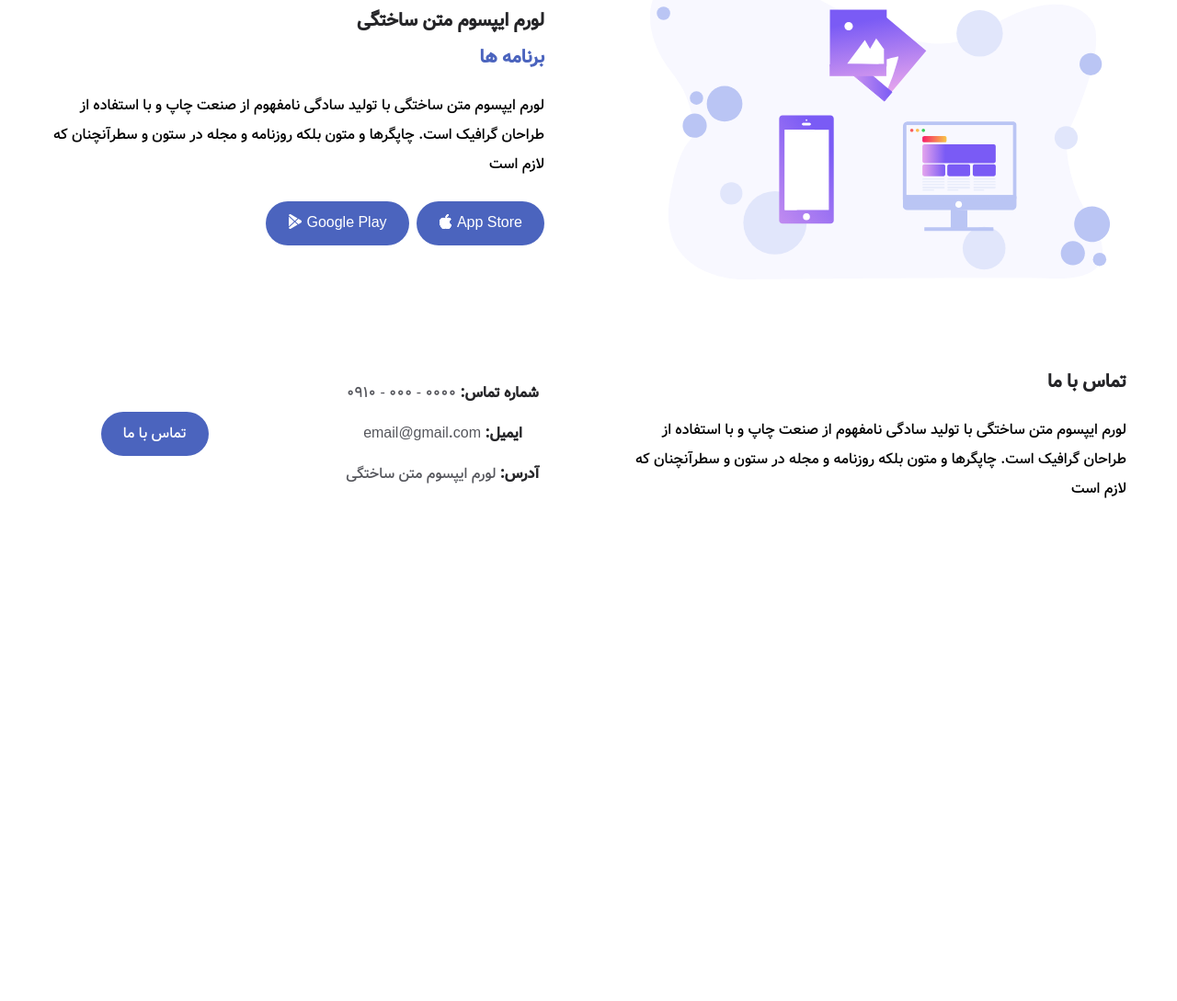
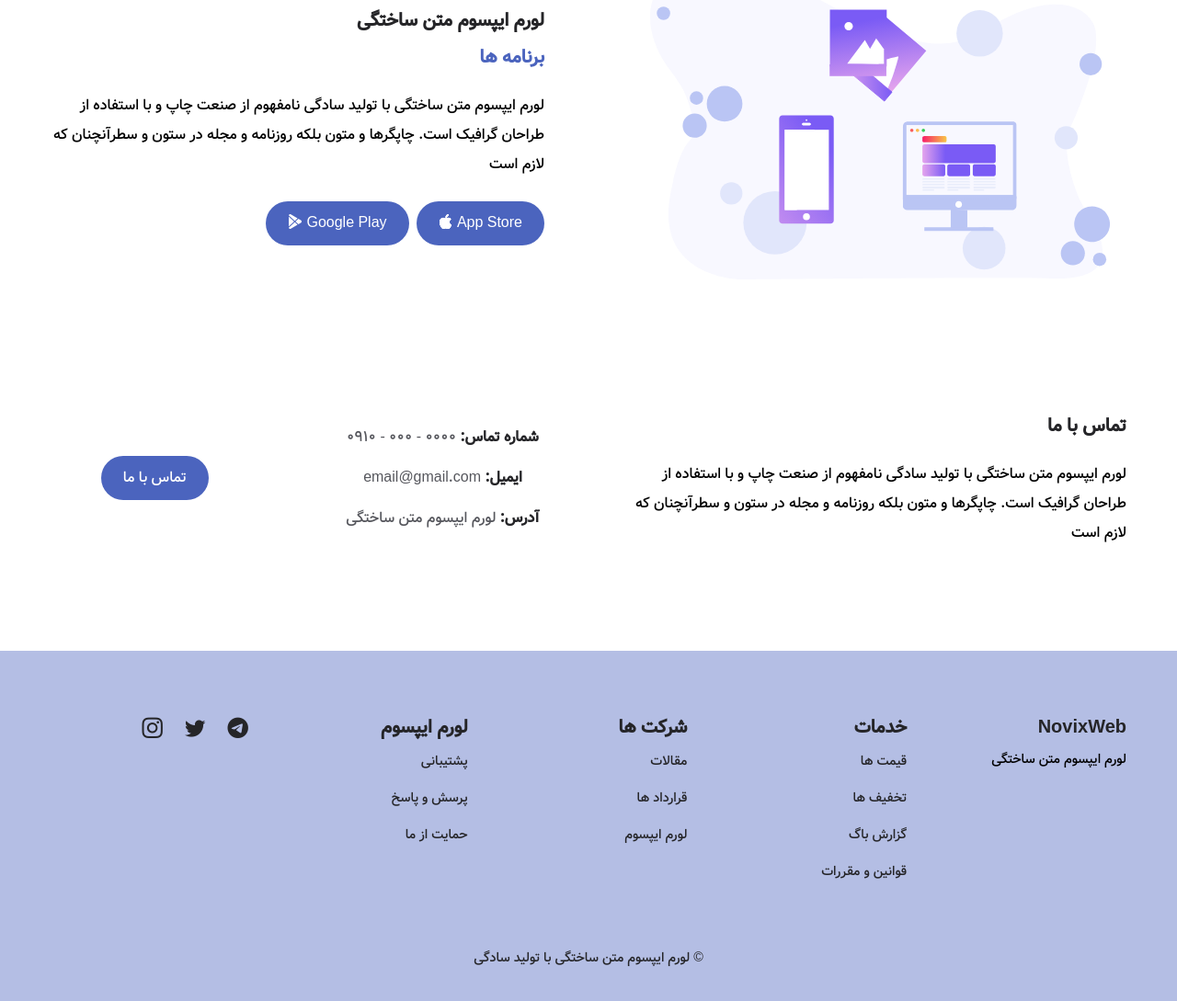
Before and after one commit to novixweb/sass-landing-page, a website: page index.html in a window 1280 px wide. Shown: the part 2090-3179 px from the top of the page at 92% size. Before the commit the page ends 2702 px from the top, so only its background shows below. Drawn offline with Linux system fonts and the light colour scheme; files whose address does not match are found by name.

Commit message:
implement footer component

```diff
--- a/index.html
+++ b/index.html
@@ -21,7 +21,7 @@
           <div class="nav__menu" id="nav-menu">
             <ul class="nav__list">
               <li class="nav__item">
-                <a class="nav__link active-link" href="#home">صفحه اصلی</a>
+                <a class="nav__link" href="#home">صفحه اصلی</a>
               </li>
               <li class="nav__item">
                 <a class="nav__link" href="#about">درباره ما</a>
@@ -94,7 +94,7 @@
       <!-- About End -->
 
       <!-- Support Start -->
-      <section class="support section" id="support">
+      <section class="support section">
         <div class="container support__container">
           <article class="support__info">
             <h1 class="section__title">
@@ -151,7 +151,7 @@
       <!-- Services End -->
 
       <!-- App Start -->
-      <section class="app section" id="app">
+      <section class="app section">
         <div class="app__container container">
           <article class="app__info">
             <h2 class="app__title section__title-center">
@@ -222,7 +222,55 @@
     <!-- Main End -->
 
     <!-- Footer Start -->
-    <footer></footer>
+    <footer class="footer section">
+      <div class="footer__container container">
+        <article class="footer__content">
+          <a href="#" class="footer__logo">NovixWeb</a>
+          <p class="footer__description">لورم ایپسوم متن ساختگی</p>
+        </article>
+
+        <article class="footer__content">
+          <h3 class="footer__title">خدمات</h3>
+          <ul class="footer__links">
+            <li><a href="#" class="footer__link">قیمت ها</a></li>
+            <li><a href="#" class="footer__link">تخفیف ها</a></li>
+            <li><a href="#" class="footer__link">گزارش باگ</a></li>
+            <li><a href="#" class="footer__link">قوانین و مقررات</a></li>
+          </ul>
+        </article>
+
+        <article class="footer__content">
+          <h3 class="footer__title">شرکت ها</h3>
+          <ul class="footer__links">
+            <li><a href="#" class="footer__link">مقالات</a></li>
+            <li><a href="#" class="footer__link">قرارداد ها</a></li>
+            <li><a href="#" class="footer__link">لورم ایپسوم</a></li>
+          </ul>
+        </article>
+
+        <article class="footer__content">
+          <h3 class="footer__title">لورم ایپسوم</h3>
+          <ul class="footer__links">
+            <li><a href="#" class="footer__link">پشتیبانی</a></li>
+            <li><a href="#" class="footer__link">پرسش و پاسخ</a></li>
+            <li><a href="#" class="footer__link">حمایت از ما</a></li>
+          </ul>
+        </article>
+
+        <article class="footer__social">
+          <a href="#" class="footer__social-link">
+            <i class="bi bi-telegram"></i>
+          </a>
+          <a href="#" class="footer__social-link">
+            <i class="bi bi-twitter"></i>
+          </a>
+          <a href="#" class="footer__social-link">
+            <i class="bi bi-instagram"></i>
+          </a>
+        </article>
+      </div>
+      <p class="footer__copy">&#169; لورم ایپسوم متن ساختگی با تولید سادگی</p>
+    </footer>
     <!-- Footer End -->
 
     <!-- JavaScript -->
--- a/scss/components/_contact.scss
+++ b/scss/components/_contact.scss
@@ -1,4 +1,5 @@
 .contact {
+    padding: 7rem 0 4rem 0;
     &__container {
         padding-bottom: 3rem;
     }
--- /dev/null
+++ b/scss/components/_footer.scss
@@ -0,0 +1,54 @@
+.footer {
+    background: var(--primary-color-lighten);
+    padding-bottom: 2rem;
+    &__container {
+        row-gap: 2rem;
+    }
+
+    &__logo,
+    &__title {
+        font-size: 1.25rem;
+        font-weight: bold;
+    }
+
+    &__logo {
+        margin-bottom: 0.75rem;
+        color: var(--title-color);
+    }
+
+    &__description,
+    &__link {
+        font-size: 0.9rem;
+    }
+
+    &__link {
+        color: var(--title-color);
+    }
+
+    &__links {
+        display: grid;
+        row-gap: 0.5rem;
+    }
+
+    &__social {
+        display: flex;
+        column-gap: 1.5rem;
+
+        &-link {
+            font-size: 1.25rem;
+            color: var(--title-color);
+            transition: 0.3s;
+
+            &:hover {
+                color: var(--primary-color);
+            }
+        }
+    }
+
+    &__copy {
+        margin-top: 4rem;
+        text-align: center;
+        font-size: 0.9rem;
+        color: var(--title-color);
+    }
+}
--- a/scss/components/_mediaqueries.scss
+++ b/scss/components/_mediaqueries.scss
@@ -44,6 +44,12 @@
     }
   }
 
+  .footer {
+    &__container {
+      grid-template-columns: 1fr 1fr;
+    }
+  }
+
   .contact {
     &__container {
       article:nth-child(3) {
@@ -77,6 +83,11 @@
       justify-content: start;
     }
   }
+  .footer {
+    &__container {
+      grid-template-columns: repeat(3, 1fr);
+    }
+  }
 }
 @media screen and (min-width: 800px) {
   h1 {
@@ -91,6 +102,7 @@
   h4 {
     font-size: 1rem;
   }
+
 }
 @media screen and (min-width: 992px) {
   .container {
@@ -113,7 +125,19 @@
   }
   .services {
     &__container {
-      grid-template-columns: 1fr 1fr 1fr;
+      grid-template-columns: repeat(3, 1fr);
+    }
+  }
+
+  .footer {
+    &__container {
+      grid-template-columns: repeat(5, 1fr);
+    }
+
+    &__social {
+      &-link {
+        font-size: 1.4rem;
+      }
     }
   }
 
--- a/scss/styles.scss
+++ b/scss/styles.scss
@@ -20,5 +20,7 @@
 @use "./components/app";
 // Contact
 @use "./components/contact";
+// Footer
+@use "./components/footer";
 // MediaQueries
 @use "./components/mediaqueries";
```
Also changed, not shown: css/bootstrap-icons.css, css/styles.css, 1 other file.
